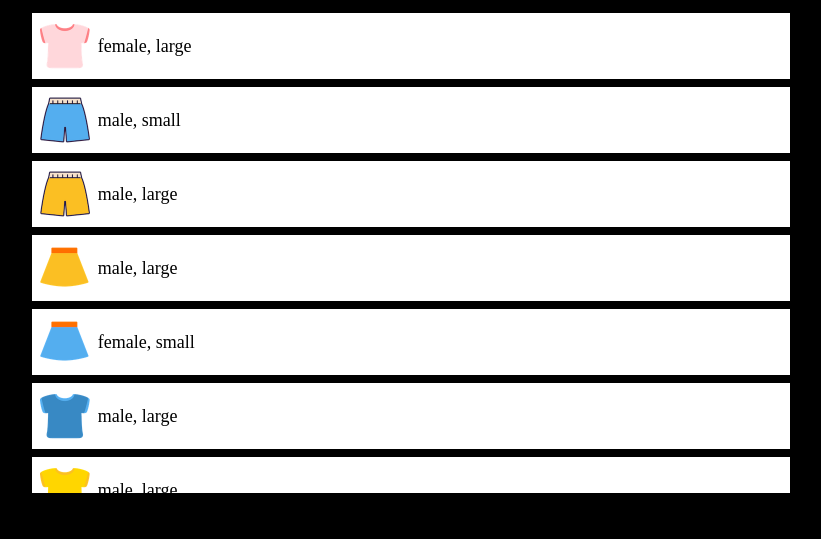
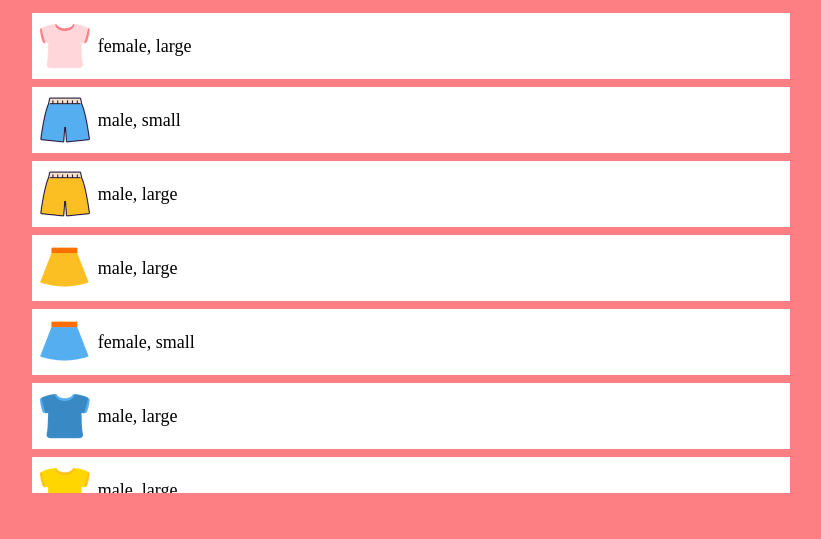
Before and after one commit to yulbamn/dockerimage, a plain HTML site: page index.html in a window 1280 px wide. Shown: the part 277-816 px from the top of the page, without its empty margins (229-1050 px from the left). Drawn offline with Linux system fonts and the light colour scheme.

Commit message:
Update style.css

```diff
--- a/style.css
+++ b/style.css
@@ -23,7 +23,7 @@
 
 body {
   height: 100vh;
-  background-color: var(--color-black);
+  background-color: var(--color-pink);
   display: flex;
   flex-direction: column;
   justify-content: center;
```
